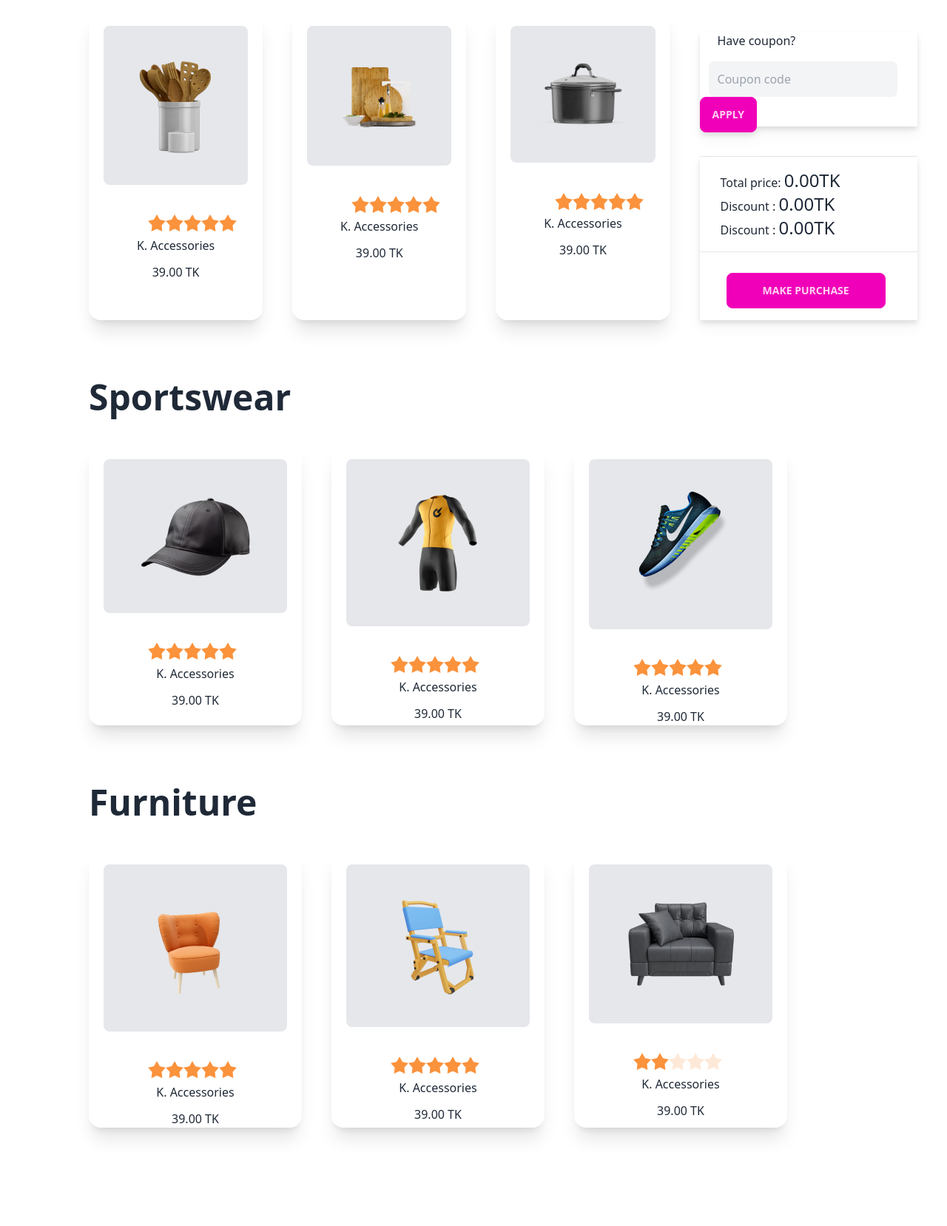
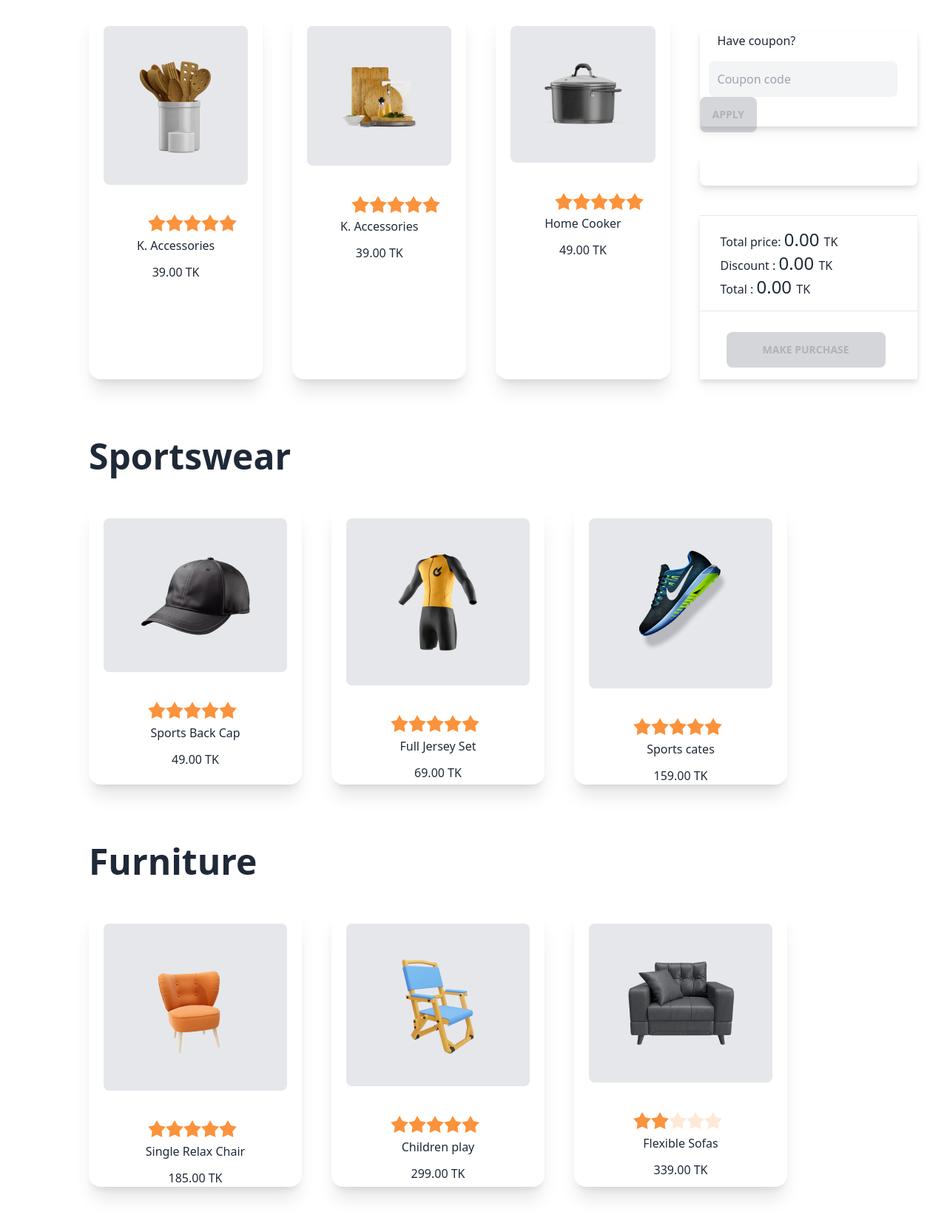
Before and after one commit to Mojahidul-islam-art/Assaingment-5-repo, a plain HTML site: page index.html in a window 1280 px wide. Shown: the part 660-2318 px from the top of the page at 74% size. Before the commit the page ends 2265 px from the top, so only its background shows below. Drawn offline with nearby package versions, Linux system fonts and the light colour scheme.

Commit message:
third commit

```diff
--- a/index.html
+++ b/index.html
@@ -35,7 +35,8 @@
         <section class="mt-32 mb-20">
             <h1 class="text-5xl px-10 ml-20 mb-10 font-semibold">Kitchenware</h1>
             <div class="flex px-10 ml-20">
-                <div class="card mr-10 w-72 bg-base-100 shadow-xl">
+                <div id="card-1" onclick="newElement(this)"
+                    class="card cursor-pointer mr-10 w-72 bg-base-100 shadow-xl">
                     <figure class="bg-gray-200 mt-5 mx-5 py-10 px-10 rounded-lg"><img class="" src="/images/prod1.png"
                             alt="" />
                     </figure>
@@ -48,10 +49,11 @@
                             <input type="radio" name="rating-2" class="mask mask-star-2 bg-orange-400" />
                         </div>
                         <h2 class="text-center">K. Accessories</h2>
-                        <p class="text-center pt-3">39.00 TK</p>
+                        <p class="text-center pt-3" id="card-1-paragraph">39.00 TK</p>
                     </div>
                 </div>
-                <div class="card mr-10 w-72 bg-base-100 shadow-xl">
+                <div onclick="newElement(this)" class="card mr-10 cursor-pointer w-72 bg-base-100 shadow-xl"
+                    id="card-2">
                     <figure class="bg-gray-200 mt-5 mx-5 py-10 px-10 rounded-lg"><img class="" src="/images/prod2.png"
                             alt="" />
                     </figure>
@@ -67,7 +69,7 @@
                         <p class="text-center pt-3">39.00 TK</p>
                     </div>
                 </div>
-                <div class="card mr-10 w-72 bg-base-100 shadow-xl">
+                <div onclick="newElement(this)" class="card cursor-pointer mr-10 w-72 bg-base-100 shadow-xl">
                     <figure class="bg-gray-200 mt-5 mx-5 py-10 px-10 rounded-lg"><img class="" src="/images/prod3.png"
                             alt="" />
                     </figure>
@@ -79,8 +81,8 @@
                             <input type="radio" name="rating-2" class="mask mask-star-2 bg-orange-400" />
                             <input type="radio" name="rating-2" class="mask mask-star-2 bg-orange-400" />
                         </div>
-                        <h2 class="text-center">K. Accessories</h2>
-                        <p class="text-center pt-3">39.00 TK</p>
+                        <h2 class="text-center">Home Cooker</h2>
+                        <p class="text-center pt-3">49.00 TK</p>
                     </div>
                 </div>
 
@@ -88,20 +90,26 @@
                     <div class="bg-[#FFF] h-32">
                         <h2 class="ml-6 mt-7 mb-4">Have coupon?</h2>
                         <input type="text" placeholder="Coupon code" class="px-3 py-3 rounded-lg bg-gray-100 ml-3">
-                        <button class="btn btn-secondary text-center mr-3">Apply</button>
+                        <button class="btn btn-secondary text-center mr-3" disabled>Apply</button>
+                    </div>
+                    <div class="bg-[#FFF] rounded-lg mt-10 list-decimal px-5 py-5" id="selected-items">
+
                     </div>
                     <div class="bg-[#FFF] mt-10 ">
                         <hr>
                         <div class="px-7 py-4">
-                            <h2>Total price: <span
-                                    class="text-2xl font-medium text-[rgba(17, 17, 17, 0.50)]">0.00TK</span></h2>
-                            <h2> Discount : <span
-                                    class="text-2xl font-medium text-[rgba(17, 17, 17, 0.50)]">0.00TK</span></h2>
-                            <h2> Discount : <span
-                                    class="text-2xl font-medium text-[rgba(17, 17, 17, 0.50)]">0.00TK</span></h2>
+                            <h2>Total price: <span class="text-2xl font-medium text-[rgba(17, 17, 17, 0.50)]"
+                                    id="total-price">0.00 </span>TK</h2>
+                            <h2> Discount : <span class="text-2xl font-medium text-[rgba(17, 17, 17, 0.50)]">0.00
+                                </span>TK
+                            </h2>
+                            <h2> Total : <span class="text-2xl font-medium text-[rgba(17, 17, 17, 0.50)]"
+                                    id="total">0.00
+                                </span>TK
+                            </h2>
                         </div>
                         <hr>
-                        <button class="btn btn-secondary mt-7 px-12 ml-9 mb-4">Make Purchase</button>
+                        <button class="btn btn-secondary mt-7 px-12 ml-9 mb-4" disabled>Make Purchase</button>
                     </div>
                 </div>
             </div>
@@ -110,7 +118,7 @@
         <section>
             <h1 class="text-5xl px-10 ml-20 mb-10 font-semibold">Sportswear</h1>
             <div class="flex  px-10 ml-20 mb-20">
-                <div class="card mr-10 w-72 bg-base-100 shadow-xl">
+                <div onclick="newElement(this)" class="card cursor-pointer mr-10 w-72 bg-base-100 shadow-xl">
                     <figure class="bg-gray-200 mt-5 mx-5 py-10 px-10 rounded-lg"><img class="" src="/images/prod4.png"
                             alt="" />
                     </figure>
@@ -122,11 +130,11 @@
                             <input type="radio" name="rating-2" class="mask mask-star-2 bg-orange-400" />
                             <input type="radio" name="rating-2" class="mask mask-star-2 bg-orange-400" />
                         </div>
-                        <h2 class="text-center">K. Accessories</h2>
-                        <p class="text-center pt-3">39.00 TK</p>
+                        <h2 class="text-center">Sports Back Cap</h2>
+                        <p class="text-center pt-3">49.00 TK</p>
                     </div>
                 </div>
-                <div class="card mr-10 w-72 bg-base-100 shadow-xl">
+                <div onclick="newElement(this)" class="card cursor-pointer mr-10 w-72 bg-base-100 shadow-xl">
                     <figure class="bg-gray-200 mt-5 mx-5 py-10 px-10 rounded-lg"><img class="" src="/images/prod5.png"
                             alt="" />
                     </figure>
@@ -138,11 +146,11 @@
                             <input type="radio" name="rating-2" class="mask mask-star-2 bg-orange-400" />
                             <input type="radio" name="rating-2" class="mask mask-star-2 bg-orange-400" />
                         </div>
-                        <h2 class="text-center">K. Accessories</h2>
-                        <p class="text-center pt-3">39.00 TK</p>
+                        <h2 class="text-center">Full Jersey Set</h2>
+                        <p class="text-center pt-3">69.00 TK</p>
                     </div>
                 </div>
-                <div class="card mr-10 w-72 bg-base-100 shadow-xl">
+                <div onclick="newElement(this)" class="card cursor-pointer mr-10 w-72 bg-base-100 shadow-xl">
                     <figure class="bg-gray-200 mt-5 mx-5 py-10 px-10 rounded-lg"><img class="" src="/images/prod6.png"
                             alt="" />
                     </figure>
@@ -154,8 +162,8 @@
                             <input type="radio" name="rating-2" class="mask mask-star-2 bg-orange-400" />
                             <input type="radio" name="rating-2" class="mask mask-star-2 bg-orange-400" />
                         </div>
-                        <h2 class="text-center">K. Accessories</h2>
-                        <p class="text-center pt-3">39.00 TK</p>
+                        <h2 class="text-center">Sports cates</h2>
+                        <p class="text-center pt-3">159.00 TK</p>
                     </div>
                 </div>
             </div>
@@ -164,7 +172,7 @@
             <h1 class="text-5xl px-10 ml-20 mb-10 font-semibold">Furniture</h1>
             <div class="">
                 <div class="flex  px-10 ml-20 mb-20">
-                    <div class="card mr-10 w-72 bg-base-100 shadow-xl">
+                    <div onclick="newElement(this)" class="card cursor-pointer mr-10 w-72 bg-base-100 shadow-xl">
                         <figure class="bg-gray-200 mt-5 mx-5 py-10 px-10 rounded-lg"><img class=""
                                 src="/images/prod7.png" alt="" />
                         </figure>
@@ -176,11 +184,11 @@
                                 <input type="radio" name="rating-2" class="mask mask-star-2 bg-orange-400" />
                                 <input type="radio" name="rating-2" class="mask mask-star-2 bg-orange-400" />
                             </div>
-                            <h2 class="text-center">K. Accessories</h2>
-                            <p class="text-center pt-3">39.00 TK</p>
+                            <h2 class="text-center">Single Relax Chair</h2>
+                            <p class="text-center pt-3">185.00 TK</p>
                         </div>
                     </div>
-                    <div class="card mr-10 w-72 bg-base-100 shadow-xl">
+                    <div onclick="newElement(this)" class="card cursor-pointer mr-10 w-72 bg-base-100 shadow-xl">
                         <figure class="bg-gray-200 mt-5 mx-5 py-10 px-10 rounded-lg"><img class=""
                                 src="/images/prod8.png" alt="" />
                         </figure>
@@ -192,11 +200,11 @@
                                 <input type="radio" name="rating-2" class="mask mask-star-2 bg-orange-400" />
                                 <input type="radio" name="rating-2" class="mask mask-star-2 bg-orange-400" />
                             </div>
-                            <h2 class="text-center">K. Accessories</h2>
-                            <p class="text-center pt-3">39.00 TK</p>
+                            <h2 class="text-center">Children play</h2>
+                            <p class="text-center pt-3">299.00 TK</p>
                         </div>
                     </div>
-                    <div class="card mr-10 w-72 bg-base-100 shadow-xl">
+                    <div onclick="newElement(this)" class="card cursor-pointer mr-10 w-72 bg-base-100 shadow-xl">
                         <figure class="bg-gray-200 mt-5 mx-5 py-10 px-10 rounded-lg"><img class=""
                                 src="/images/prod9.png" alt="" />
                         </figure>
@@ -208,14 +216,15 @@
                                 <input type="radio" name="rating-2" class="mask mask-star-2 bg-orange-400" />
                                 <input type="radio" name="rating-2" class="mask mask-star-2 bg-orange-400" />
                             </div>
-                            <h2 class="text-center">K. Accessories</h2>
-                            <p class="text-center pt-3">39.00 TK</p>
+                            <h2 class="text-center">Flexible Sofas</h2>
+                            <p class="text-center pt-3">339.00 TK</p>
                         </div>
                     </div>
                 </div>
             </div>
         </section>
     </main>
+    <script src="js/event.js"></script>
 </body>
 
 </html>
--- /dev/null
+++ b/js/event.js
@@ -0,0 +1,7 @@
+function newElement(target) {
+    const createElement = document.getElementById('selected-items')
+    const parent = target.childNodes[3].childNodes[3].innerText;
+    const li = document.createElement('li');
+    li.innerText = parent;
+    createElement.appendChild(li)
+}
```
